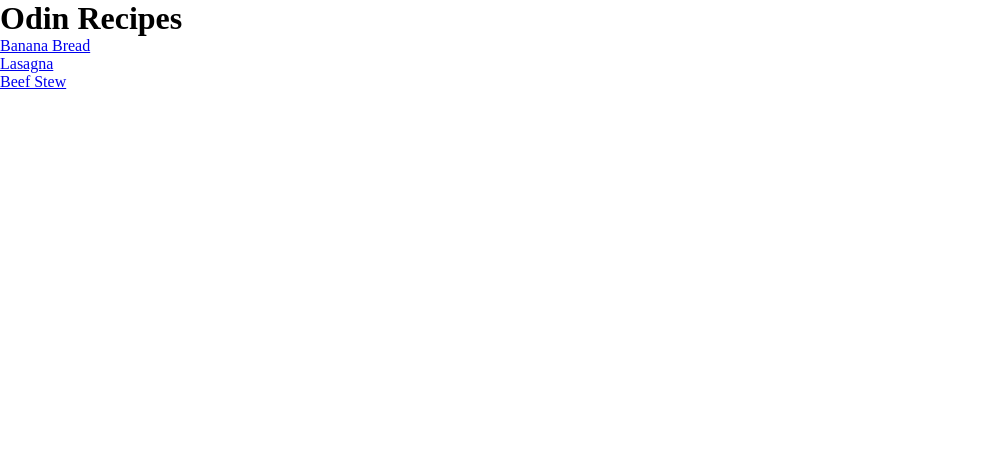
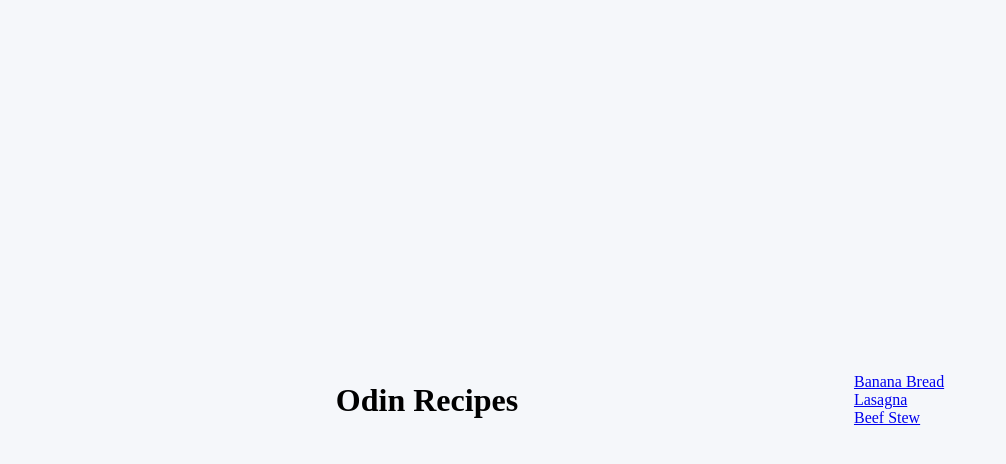
Before and after one commit to rutokenneth/odin-recipes, a plain HTML site: page index.html in a window 1280 px wide. Shown: the whole page, without its empty margins (0-1006 px from the left). Drawn offline with Linux system fonts and the light colour scheme.

Commit message:
Chore: Tried out some flexbox

```diff
--- a/index.html
+++ b/index.html
@@ -4,7 +4,7 @@
     <meta charset="UTF-8">
     <meta http-equiv="X-UA-Compatible" content="IE=edge">
     <meta name="viewport" content="width=device-width, initial-scale=1.0, shrink-to-fit=no">
-    <title>Odin rescipes</title>
+    <title>Odin recipes</title>
     <meta name="author" content="Kenneth Ruto">
     <meta name="viewport" content="width=device-width, initial-scale=1.0">
     <meta name="robots" content="index,follow">
@@ -15,12 +15,15 @@
     </style>
 </head>
 <body>
+    <div class="main">
             <!-- this is a comment -->
         <h1>Odin Recipes</h1>
-    <ul>
+        <ul class="recipes">
             <li><a href="recipes/banana-bread.html">Banana Bread</a></li>
             <li><a href="recipes/lasagna.html">Lasagna</a></li>
             <li><a href="recipes/beef-stew.html">Beef  Stew</a></li>
         </ul>
+    </div>
+
 </body>
 </html>
--- a/styles.css
+++ b/styles.css
@@ -7,4 +7,28 @@
 * {
     margin: 0;
     padding: 0;
+    box-sizing: border-box;
+    border: none;
 }
+
+.main {
+    display: flex;
+    justify-content: space-evenly;
+    align-items: center;
+    height: 100vh;
+    background-color: #f5f7fa;
+
+}
+
+.recipes {
+    list-style: none;
+}
+
+a::hover {
+    color: azure;
+}
+
+.footer {
+    display: flex;
+    justify-content: space-between;
+}
```
Also changed, not shown: 1 other file. Lines whose indentation alone changed are shown as unchanged.
